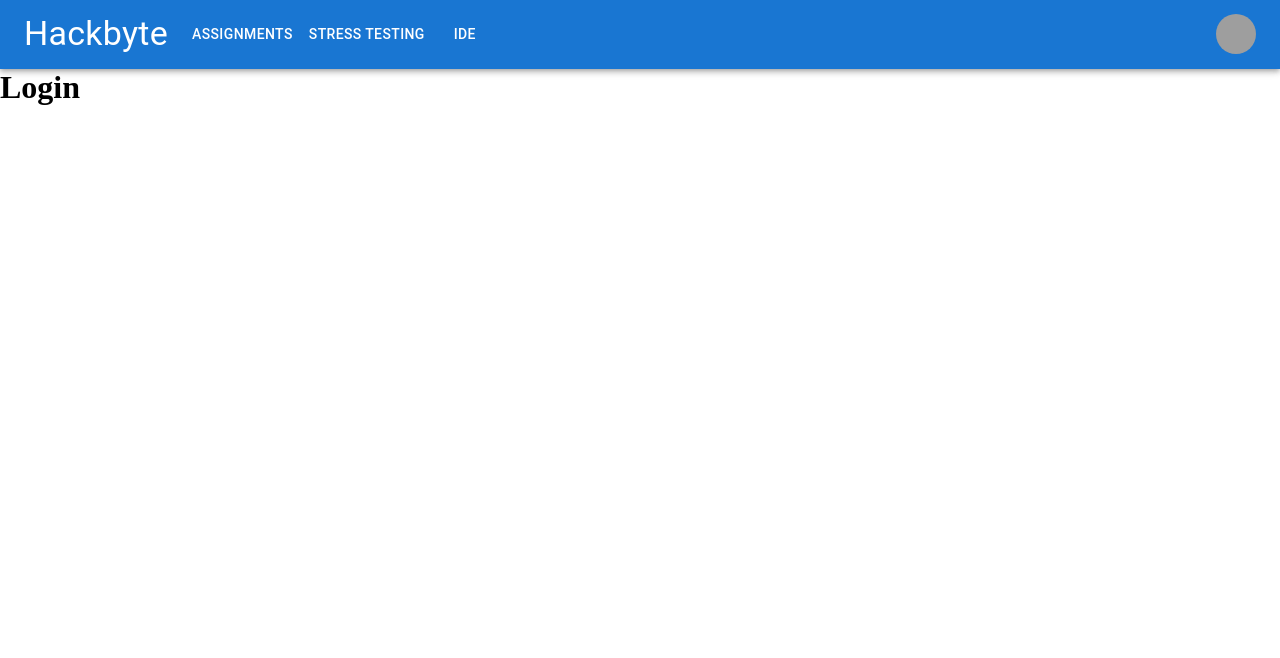
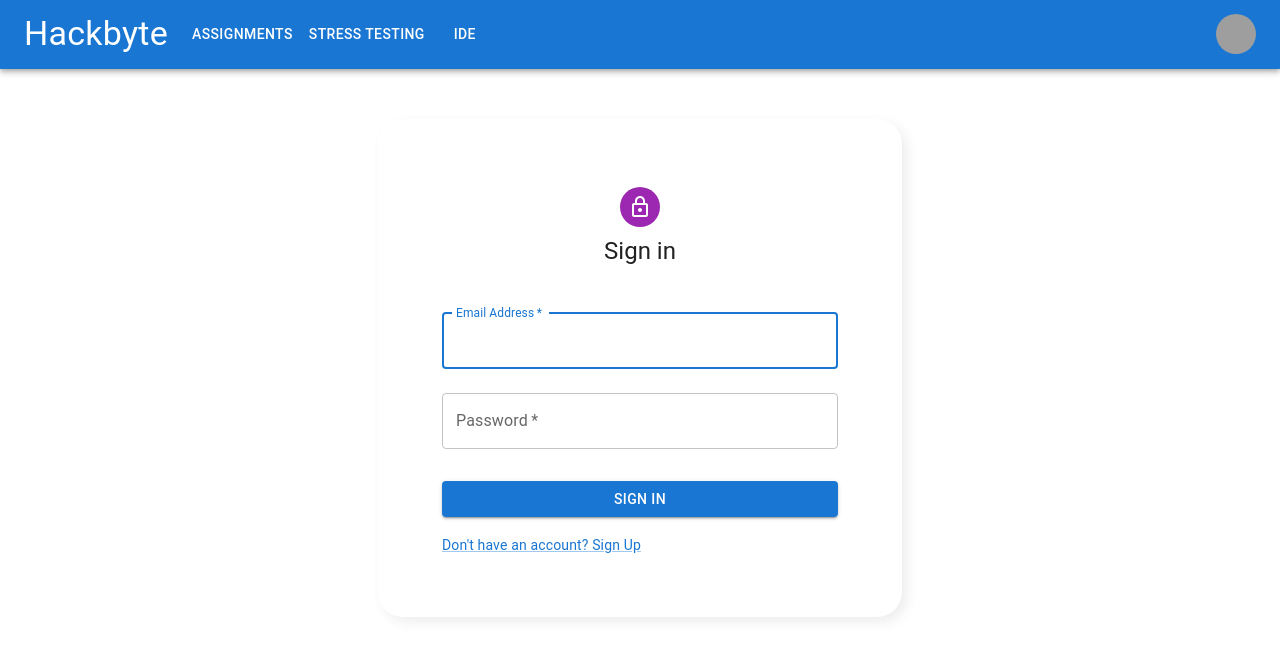
Before and after one commit to brijsiyag/hackbyte, a React (Vite) app in the folder client/: page /login in a window 1280 px wide. Shown: the top 658 px of the page. Built offline with nearby package versions, Linux system fonts and the light colour scheme; grey boxes are pictures that could not be loaded.

Commit message:
login resolves 3

```diff
--- a/client/src/App.jsx
+++ b/client/src/App.jsx
@@ -25,7 +25,7 @@ function App() {
             path="/assignments/:assignment/:question_id"
             element={<h1>Submit Code</h1>}
           />
-          <Route path="/login" element={<h1>Login</h1>} />
+          <Route path="/login" element={<Login/>} />
           <Route path="/signup" element={<h1>Signup</h1>} />
           <Route exact path="*" element={<h1>Main</h1>} />
         </Routes>
--- a/client/src/Body/Login/login.css
+++ b/client/src/Body/Login/login.css
@@ -1,9 +1,9 @@
 .loginContainer{
-padding: 80px 40px;
+padding: 60px 40px;
 width: fit-content;
 display: block;
  margin: auto;
- margin-top: 20px;
+ margin-top: 50px;
 border-radius: 25px;
 background: #ffffff;
 box-shadow: 5px 5px 13px #ededed,
@@ -13,5 +13,5 @@ box-shadow: 5px 5px 13px #ededed,
     margin-top: 0px !important;
 }
 .css-164r41r{
-    margin-top: 50px !important;
+    margin-top: 30px !important;
 }
```
Also changed, not shown: 1 other file (tests, documents, lock files or other folders).
